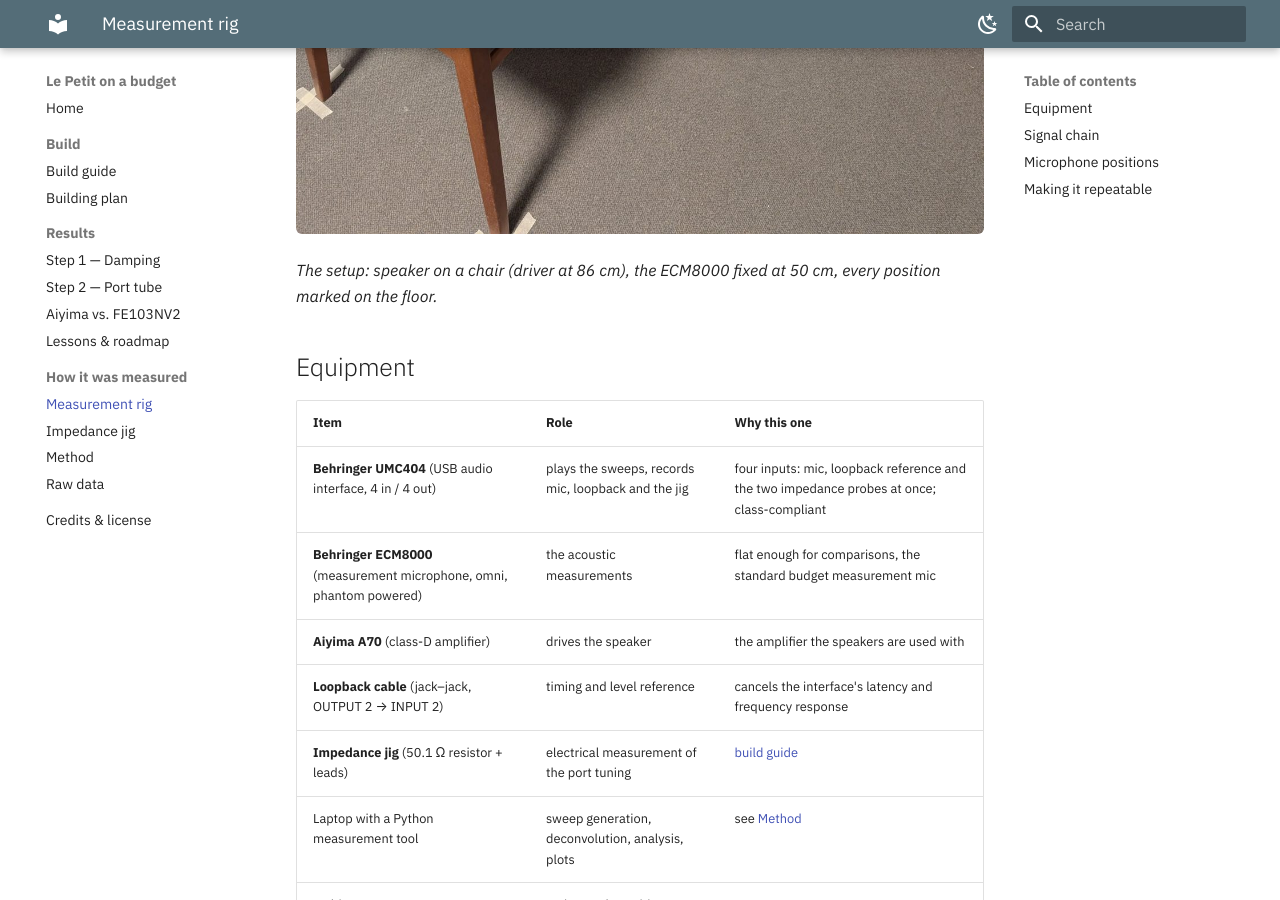
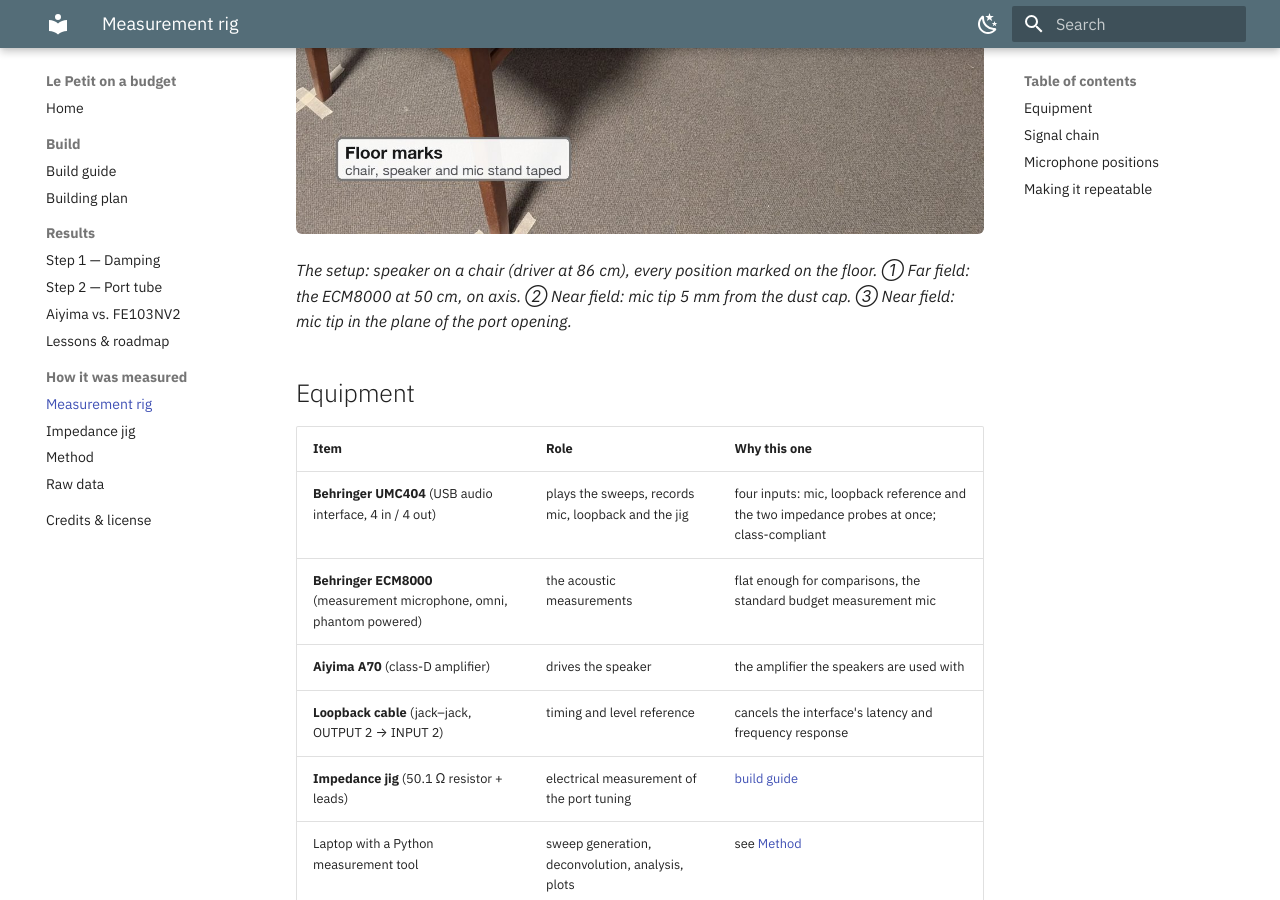
Before and after one commit to rich1704/le-petit-on-a-budget, an MkDocs documentation site: the page built from docs/02-measurement-rig.md, in a window 1280 px wide and 900 px high, scrolled down 993 px. Built offline with MkDocs 1.6.1 and Material for MkDocs 9.7.7, drawn with Linux system fonts in a browser that asks for light colours.

Commit message:
Measurement setup photo annotated with the three microphone positions
Co-Authored-By: Claude Opus 5.5 <noreply@anthropic.com>

```diff
--- a/docs/02-measurement-rig.md
+++ b/docs/02-measurement-rig.md
@@ -5,10 +5,11 @@
 Professional loudspeaker measurement doesn't need an anechoic room. It needs a reference, a
 repeatable setup, and the right time window. Everything here is affordable, off-the-shelf gear.
 
-![The measurement setup: speaker on a chair, measurement microphone at 50 cm, floor marks](assets/photos/measurement-setup.jpg)
+![The measurement setup with the three microphone positions](assets/photos/measurement-setup-annotated.jpg)
 
-*The setup: speaker on a chair (driver at 86 cm), the ECM8000 fixed at 50 cm, every position
-marked on the floor.*
+*The setup: speaker on a chair (driver at 86 cm), every position marked on the floor. ① Far field: the
+ECM8000 at 50 cm, on axis. ② Near field: mic tip 5 mm from the dust cap. ③ Near field: mic tip in the
+plane of the port opening.*
 
 ## Equipment
 
```
Also changed, not shown: README.md (+3 -1 lines), docs/index.md (+3 -1 lines), docs/assets/photos/measurement-setup-annotated.jpg (added).
